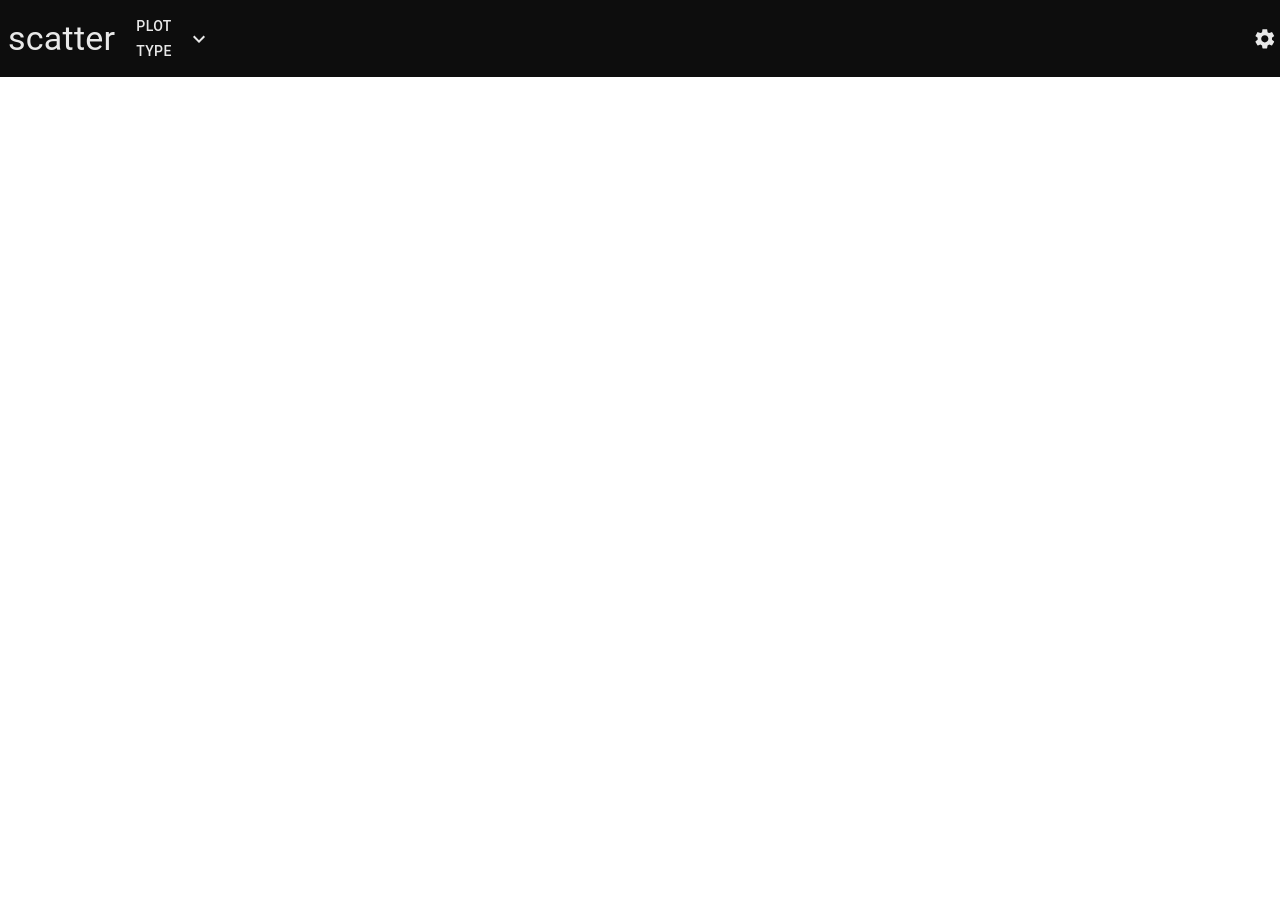
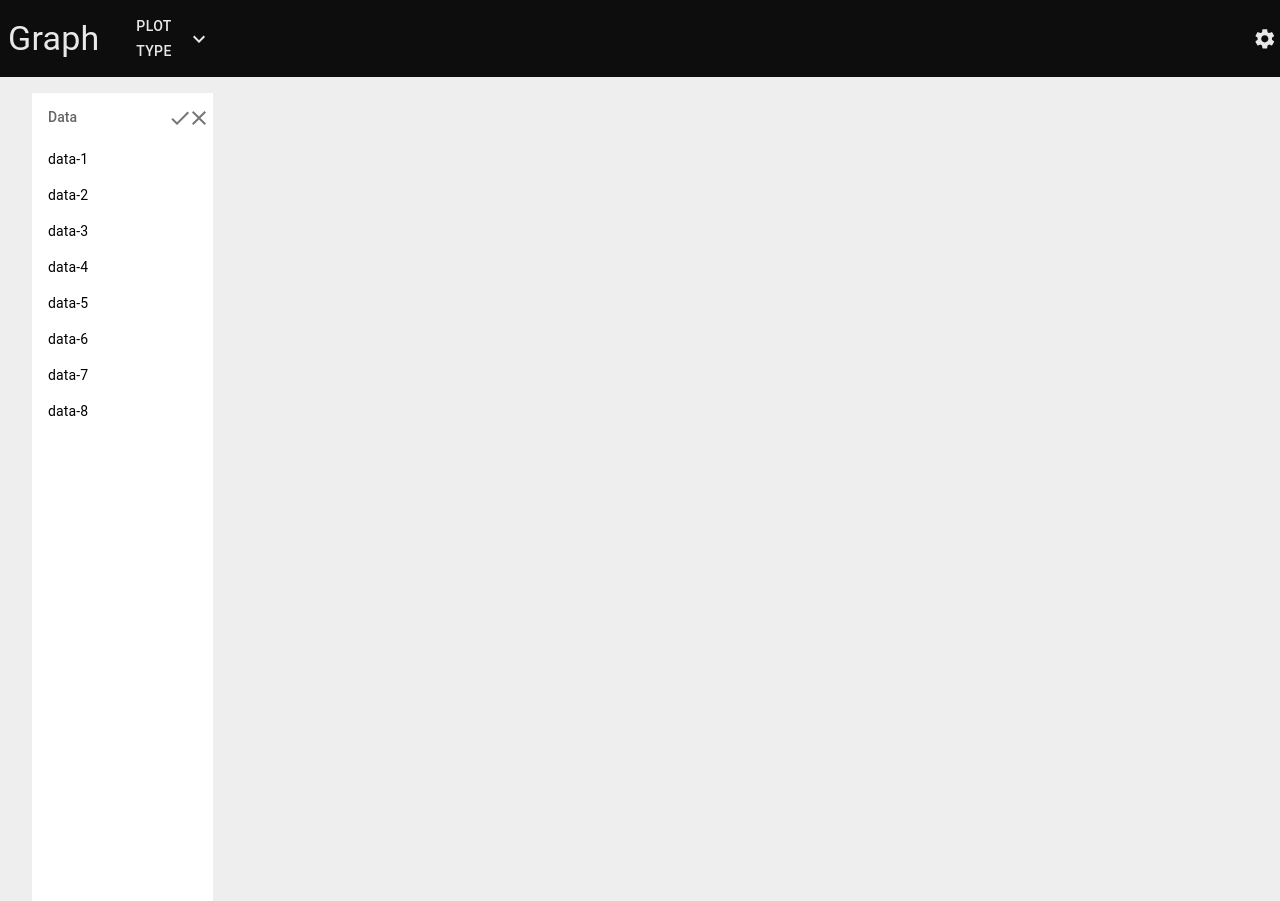
Before and after one commit to theodosiskrt/Graph, a React (Create React App) app: page / in a window 1280 px wide. Before the commit the page ends 800 px from the top, so only its background shows below. Built offline with nearby package versions, Linux system fonts and the light colour scheme; data requests are answered from the project's data file.

Commit message:
Add MultichoiceList and needed changes for it to fit in

```diff
--- /dev/null
+++ b/db.json
@@ -0,0 +1,36 @@
+{
+  "data":[
+    {
+      "name":"data-1",
+      "id":1
+    },
+    {
+      "name":"data-2",
+      "id":2
+    },
+    {
+      "name":"data-3",
+      "id":3
+    },
+    {
+      "name":"data-4",
+      "id":4
+    },
+    {
+      "name":"data-5",
+      "id":5
+    },
+    {
+      "name":"data-6",
+      "id":6
+    },
+    {
+      "name":"data-7",
+      "id":7
+    },
+    {
+      "name":"data-8",
+      "id":8
+    }
+  ]
+}
--- a/public/app.css
+++ b/public/app.css
@@ -3,4 +3,5 @@ body,
 #root {
   margin: 0;
   height: 100vh;
+  background-color: #eee;
 }
--- a/src/App.js
+++ b/src/App.js
@@ -1,14 +1,37 @@
-import React from "react";
+import React, { useEffect, useState } from "react";
 import { Provider } from "react-redux";
+import { Grid } from "@mui/material";
 
 import NavBar from "./components/NavBar";
+import MultichoiceList from "./components/MultichoiceList";
 import store from "./store/store";
 
 const App = () => {
+  const [listItems, setListItems] = useState([]);
+
+  const fetchListItems = async () => {
+    const res = await fetch("http://localhost:5000/data");
+    const data = await res.json();
+    setListItems(data);
+  };
+
+  useEffect(() => {
+    fetchListItems();
+  });
+
   return (
     <>
       <Provider store={store}>
-        <NavBar />
+        <Grid container rowSpacing={2}>
+          <Grid item xs={12}>
+            <NavBar />
+          </Grid>
+          <Grid item container>
+            <Grid item xs={2}>
+              <MultichoiceList listItems={listItems} />
+            </Grid>
+          </Grid>
+        </Grid>
       </Provider>
     </>
   );
--- a/src/components/DropdownButton.js
+++ b/src/components/DropdownButton.js
@@ -24,6 +24,7 @@ const styles = {
     },
   },
   dropdown: {
+    zIndex: 10000,
     backgroundColor: "#0d0d0d",
     color: "#e8e8e8",
   },
@@ -68,7 +69,6 @@ const DropdownButton = () => {
         anchorEl={anchorRef.current}
         role={undefined}
         transition
-        disablePortal
       >
         {({ TransitionProps }) => (
           <Grow
--- /dev/null
+++ b/src/components/MultichoiceList.js
@@ -0,0 +1,93 @@
+import React from "react";
+import { useDispatch, useSelector } from "react-redux";
+import {
+  List,
+  ListItem,
+  ListItemText,
+  ListSubheader,
+  ListItemButton,
+  IconButton,
+  Grid,
+  Tooltip,
+} from "@mui/material";
+import { Done, Clear } from "@mui/icons-material";
+
+import {
+  addSelDataName,
+  removeSelDataName,
+  setSelDataNames,
+} from "../store/actions";
+
+const styles = {
+  list: {
+    backgroundColor: "#fff",
+    marginLeft: "2em",
+    zIndex: 0,
+    minHeight: "50em",
+  },
+  selected: {
+    backgroundColor: "#ddd",
+    "&:hover": {
+      backgroundColor: "#bbb",
+    },
+  },
+};
+
+const MultichoiceList = ({ listItems }) => {
+  const selDataNames = useSelector((state) => state.selDataNames);
+
+  const dispatch = useDispatch();
+
+  const handleItemClick = ({ name }) => {
+    if (selDataNames.includes(name)) dispatch(removeSelDataName(name));
+    else dispatch(addSelDataName(name));
+  };
+
+  const handleSetSelNames = (isSelectAll) => {
+    const arrayOfNames = [];
+    if (isSelectAll) for (const item of listItems) arrayOfNames.push(item.name);
+    dispatch(setSelDataNames(arrayOfNames));
+  };
+
+  return (
+    <List
+      dense
+      sx={styles.list}
+      subheader={
+        <ListSubheader>
+          <Grid container>
+            <Grid xs={9}>Data</Grid>
+            <Grid xs={1.5}>
+              <Tooltip title="Select All" placement="top">
+                <IconButton onClick={() => handleSetSelNames(true)}>
+                  <Done />
+                </IconButton>
+              </Tooltip>
+            </Grid>
+            <Grid xs={1.5}>
+              <Tooltip title="Deselect All" placement="top">
+                <IconButton onClick={() => handleSetSelNames(false)}>
+                  <Clear />
+                </IconButton>
+              </Tooltip>
+            </Grid>
+          </Grid>
+        </ListSubheader>
+      }
+    >
+      {listItems.map((item) => (
+        <ListItem
+          key={item.id}
+          disablePadding
+          sx={selDataNames.includes(item.name) && styles.selected}
+        >
+          <ListItemButton onClick={() => handleItemClick(item)}>
+            <ListItemText primary={item.name} />
+          </ListItemButton>
+        </ListItem>
+      ))}
+    </List>
+  );
+};
+
+export default MultichoiceList;
--- a/src/components/NavBar.js
+++ b/src/components/NavBar.js
@@ -1,13 +1,11 @@
 import React from "react";
 import { Grid, Typography, IconButton } from "@mui/material";
-import { makeStyles } from "@mui/styles";
 import { Settings } from "@mui/icons-material";
 
 import DropdownButton from "./DropdownButton";
-import { useSelector } from "react-redux";
 
-const useStyles = makeStyles(() => ({
-  NavBar: {
+const styles = {
+  navbar: {
     backgroundColor: "#0d0d0d",
     color: "#e8e8e8",
     padding: "0.5em",
@@ -18,16 +16,13 @@ const useStyles = makeStyles(() => ({
       backgroundColor: "#222",
     },
   },
-}));
+};
 
 const NavBar = () => {
-  const plotType = useSelector((state) => state.plotType);
-
-  const classes = useStyles();
   return (
-    <Grid container className={classes.NavBar} alignItems="center">
+    <Grid container sx={styles.navbar} alignItems="center">
       <Grid item xs={1}>
-        <Typography variant="h4">{plotType}</Typography>
+        <Typography variant="h4">Graph</Typography>
       </Grid>
       <Grid item xs={1}>
         <DropdownButton />
@@ -35,7 +30,7 @@ const NavBar = () => {
       <Grid item xs={9.7} />
       <Grid item xs={0.3}>
         <IconButton color="inherit">
-          <Settings className={classes.button} />
+          <Settings sx={styles.button} />
         </IconButton>
       </Grid>
     </Grid>
--- a/src/store/actions.js
+++ b/src/store/actions.js
@@ -1 +1,10 @@
+//plotTypeReducer
 export const setPlotType = (data) => ({ type: "SET_PLOT_TYPE", payload: data });
+
+//selDataNamesReducer
+export const addSelDataName = (data) => ({ type: "ADD_NAME", payload: data });
+export const removeSelDataName = (data) => ({
+  type: "REMOVE_NAME",
+  payload: data,
+});
+export const setSelDataNames = (data) => ({ type: "SET_NAMES", payload: data });
--- a/src/store/reducers/index.js
+++ b/src/store/reducers/index.js
@@ -1,7 +1,11 @@
 import { combineReducers } from "redux";
 
 import { plotTypeReducer } from "./plotType";
+import { selDataNamesReducer } from "./selDataNames";
 
-const allReducer = combineReducers({ plotType: plotTypeReducer });
+const allReducer = combineReducers({
+  plotType: plotTypeReducer,
+  selDataNames: selDataNamesReducer,
+});
 
 export default allReducer;
--- /dev/null
+++ b/src/store/reducers/selDataNames.js
@@ -0,0 +1,13 @@
+export const selDataNamesReducer = (state = [], action) => {
+  switch (action.type) {
+    case "ADD_NAME":
+      return [...state, action.payload];
+    case "REMOVE_NAME":
+      const newState = state.filter((name) => name !== action.payload);
+      return newState;
+    case "SET_NAMES":
+      return action.payload;
+    default:
+      return state;
+  }
+};
```
Also changed, not shown: 1 other file (tests, documents, lock files or other folders).
